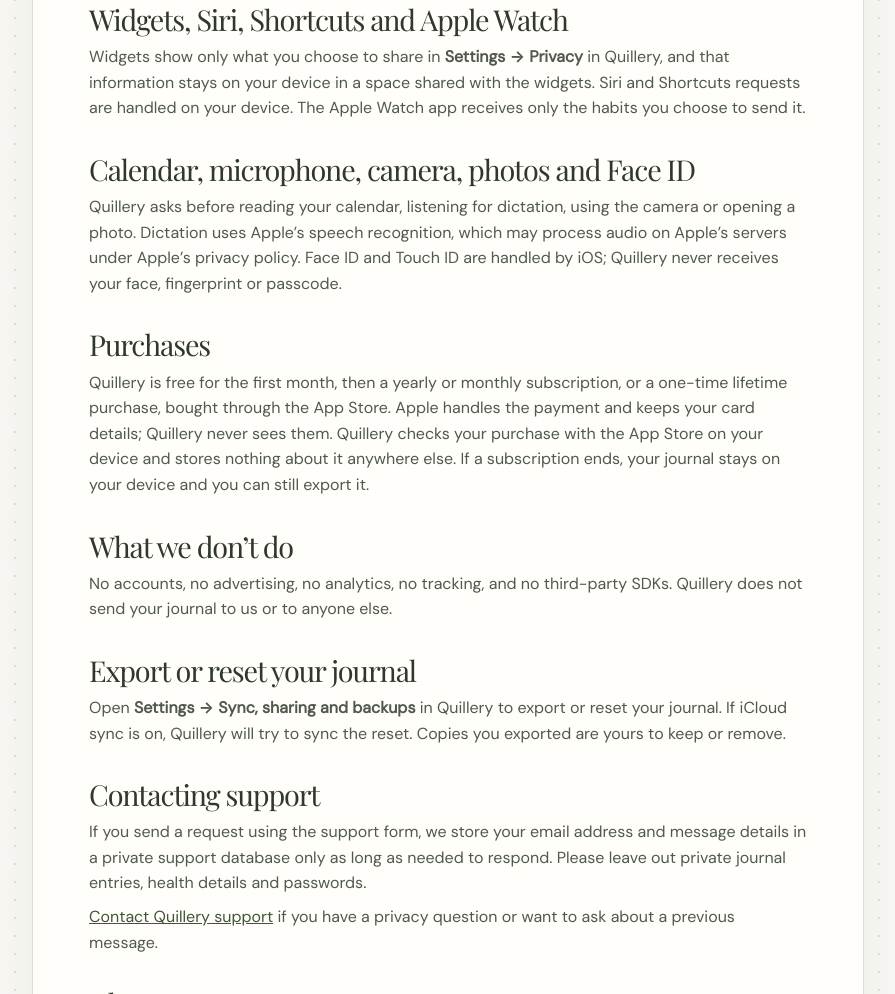
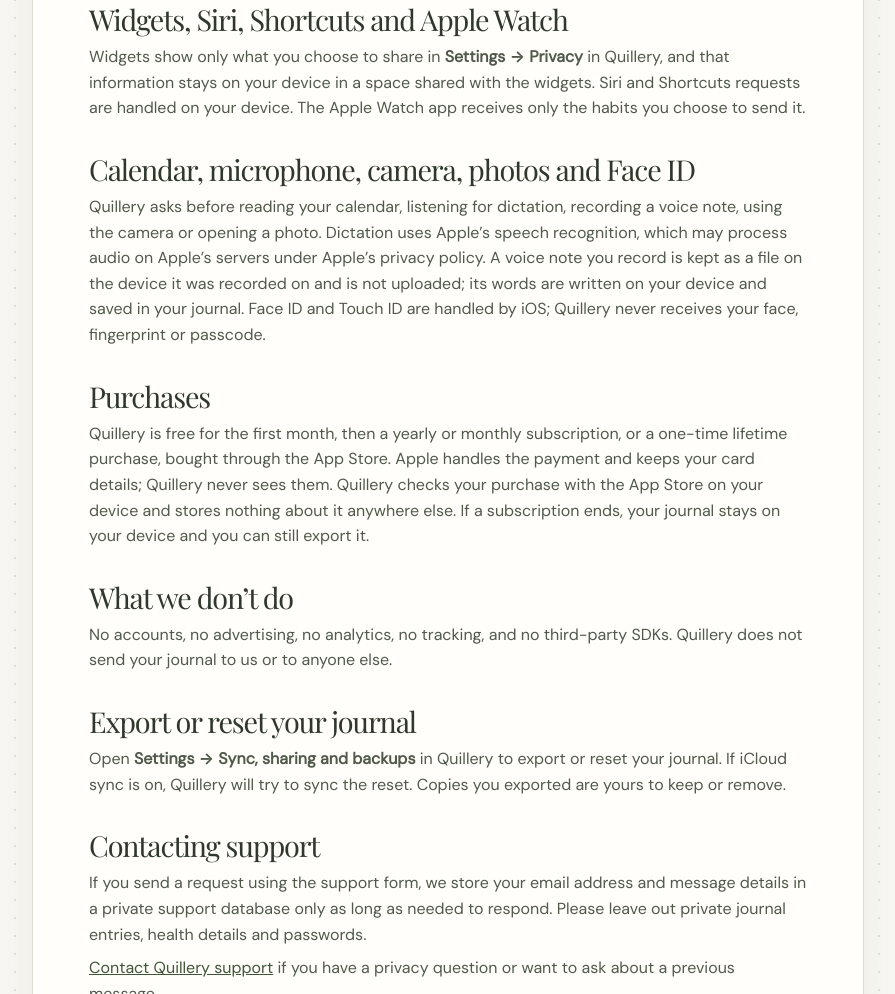
Before and after one commit to softpj/quillery-support, a plain HTML site: page privacy.html in a window 1280 px wide. Shown: the part 819-1813 px from the top of the page, without its empty margins (192-1087 px from the left). Drawn offline with Linux system fonts and the light colour scheme.

Commit message:
Privacy policy: voice notes

```diff
--- a/privacy.html
+++ b/privacy.html
@@ -36,7 +36,7 @@
       </section>
       <section>
         <h2>Calendar, microphone, camera, photos and Face ID</h2>
-        <p>Quillery asks before reading your calendar, listening for dictation, using the camera or opening a photo. Dictation uses Apple’s speech recognition, which may process audio on Apple’s servers under Apple’s privacy policy. Face ID and Touch ID are handled by iOS; Quillery never receives your face, fingerprint or passcode.</p>
+        <p>Quillery asks before reading your calendar, listening for dictation, recording a voice note, using the camera or opening a photo. Dictation uses Apple’s speech recognition, which may process audio on Apple’s servers under Apple’s privacy policy. A voice note you record is kept as a file on the device it was recorded on and is not uploaded; its words are written on your device and saved in your journal. Face ID and Touch ID are handled by iOS; Quillery never receives your face, fingerprint or passcode.</p>
       </section>
       <section>
         <h2>Purchases</h2>
```
